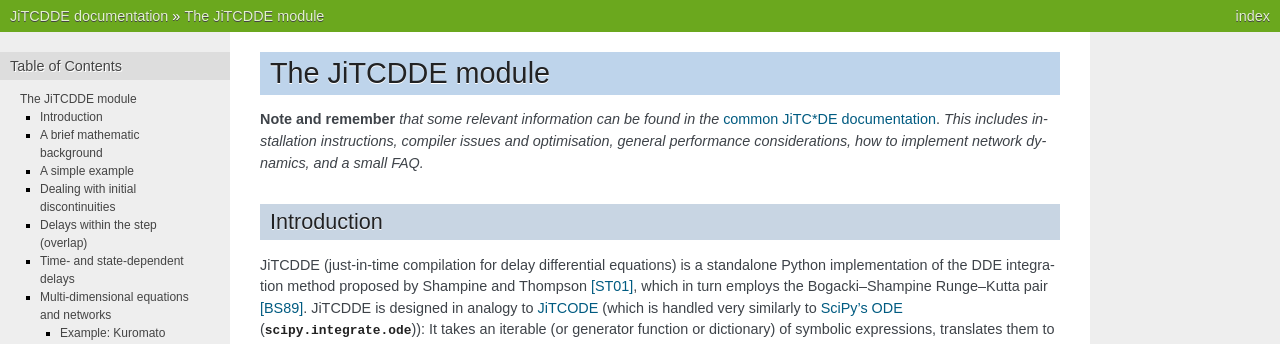
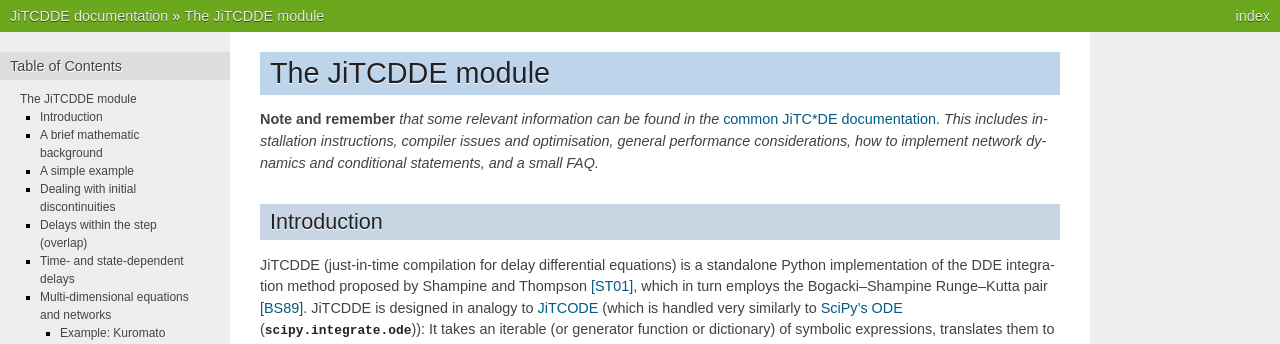
Before and after one commit to neurophysik/jitcdde, a Sphinx documentation site: the page built from docs/index.rst, in a window 1280 px wide and 900 px high. Shown: the top 344 px of the window. Built offline with Sphinx 7.4.7, drawn with Linux system fonts in a browser that asks for light colours; the version number could not be read and is left out.

Commit message:
Reference to conditional statements in common documentation.

```diff
--- a/docs/index.rst
+++ b/docs/index.rst
@@ -2,7 +2,7 @@
 ==================
 
 **Note and remember** *that some relevant information can be found in the* `common JiTC*DE documentation`_.
-*This includes installation instructions, compiler issues and optimisation, general performance considerations, how to implement network dynamics, and a small FAQ.*
+*This includes installation instructions, compiler issues and optimisation, general performance considerations, how to implement network dynamics and conditional statements, and a small FAQ.*
 
 Introduction
 ------------
```
